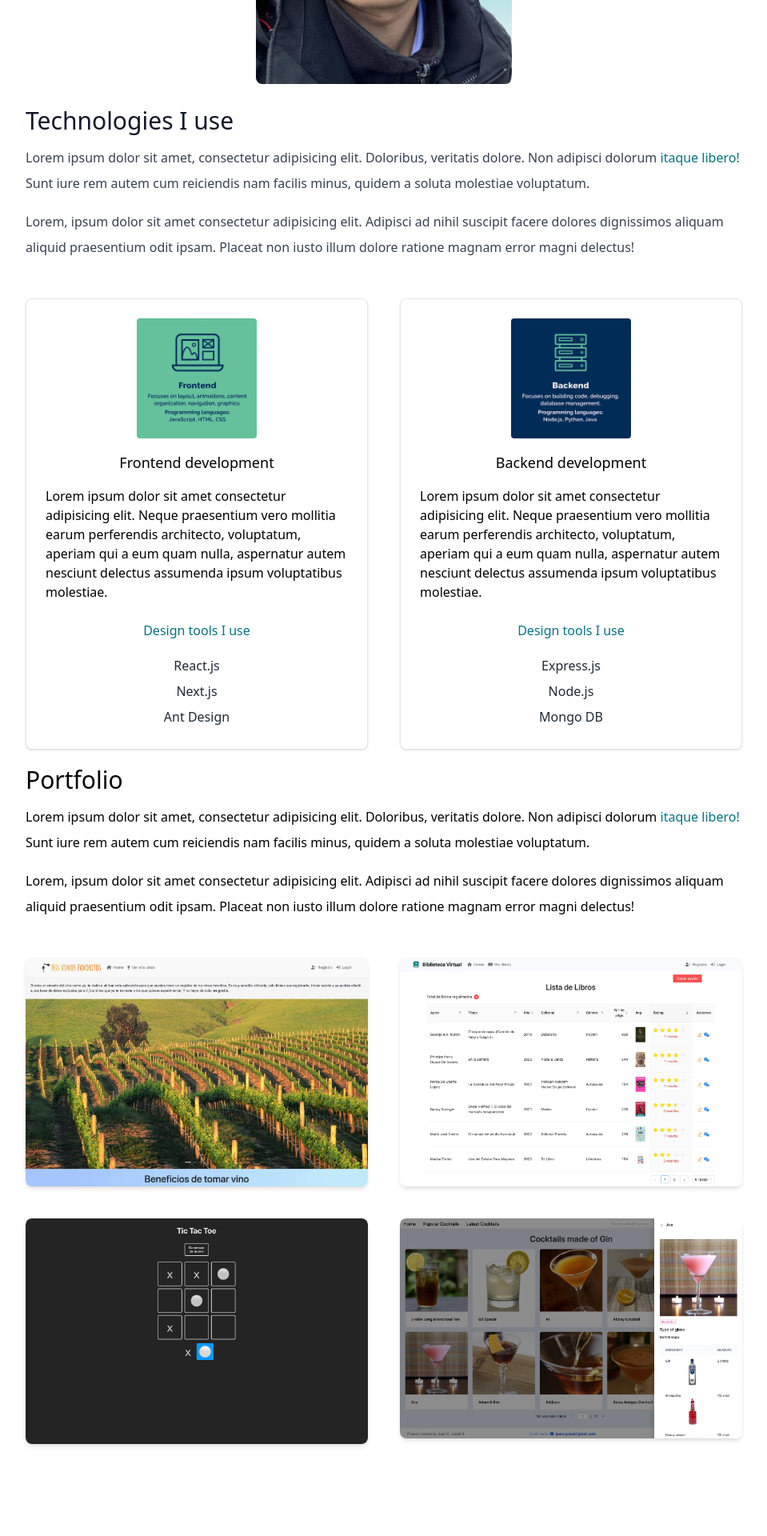
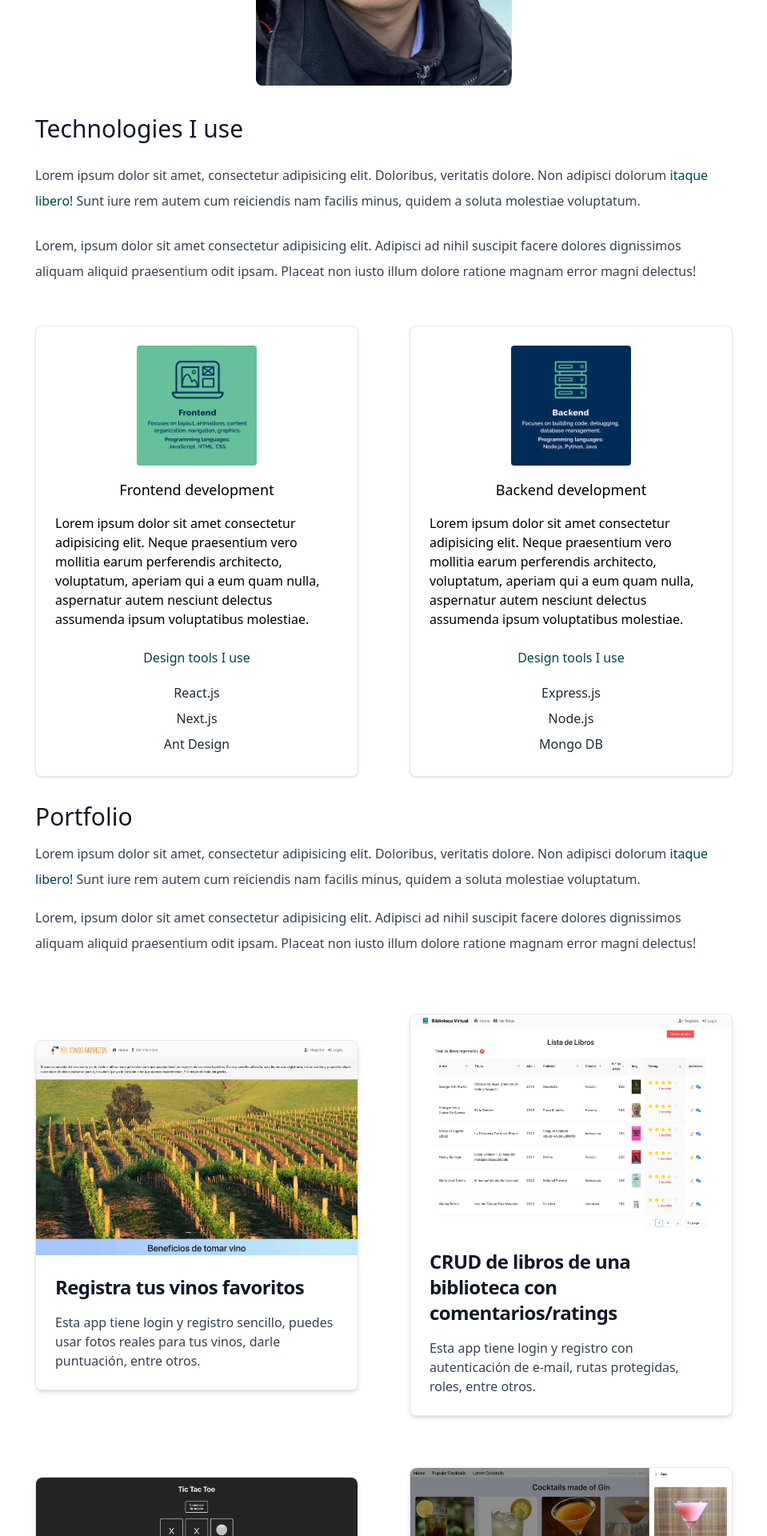
Before and after one commit to juancgalueweb/my-portfolio, a Next.js app: page / in a window 1280 px wide. Shown: the part 760-2680 px from the top of the page at 80% size, without its empty margins (160-1119 px from the left). Before the commit the page ends 2605 px from the top, so only its background shows below. Built offline with nearby package versions, Linux system fonts and the light colour scheme; a web font is replaced by a local one.

Commit message:
Fixing margins, using Cards in portfolio

```diff
--- a/src/pages/components/Hero.tsx
+++ b/src/pages/components/Hero.tsx
@@ -11,7 +11,7 @@ const Hero: FC = () => {
   return (
     <section className='max-w-4xl mx-auto'>
       <div className='text-center p-10'>
-        <h2 className='text-5xl py-2 text-teal-600 font-medium md:text-6xl'>
+        <h2 className='text-5xl py-2 text-teal-900 font-medium md:text-6xl dark:text-[#20C997]'>
           Juan Carlos Galué
         </h2>
         <h3 className='text-2xl py-2 md-text-3xl dark:text-slate-200'>
@@ -50,7 +50,7 @@ const Hero: FC = () => {
           <AiFillTwitterCircle className='text-[#1DA1F2]' />
         </a>
       </div>
-      <div className='relative mx-auto bg-gradient-to-b from-teal-500 rounded-lg mt-10 overflow-hidden w-72 h-80 md:w-80 md:h-96'>
+      <div className='relative mx-auto bg-gradient-to-b from-teal-500 dark:from-green-300 rounded-lg mt-10 overflow-hidden w-72 h-80 md:w-80 md:h-96'>
         <Image
           src={PictureOfMe}
           alt='My pprofile picture'
--- a/src/pages/components/Navbar.tsx
+++ b/src/pages/components/Navbar.tsx
@@ -30,7 +30,7 @@ const Navbar: FC = () => {
           )}
         </li>
         <li>
-          <Button gradientMonochrome='teal' className='ml-8'>
+          <Button outline={true} gradientDuoTone='greenToBlue' className='ml-8'>
             Resume
           </Button>
         </li>
--- a/src/pages/components/Portfolio.tsx
+++ b/src/pages/components/Portfolio.tsx
@@ -1,61 +1,88 @@
-import Image from 'next/image'
-import libraryProject from 'public/biblioteca-mern.webp'
-import cocktailsDBProject from 'public/cocktails-db.webp'
-import winesProject from 'public/mywines-low.jpg'
-import tictactoeProject from 'public/tic-tac-toe.webp'
+import { Card } from 'flowbite-react'
 import { FC } from 'react'
 
 const Portfolio: FC = () => {
   return (
     <section className='max-w-4xl mx-auto'>
-      <div>
-        <h3 className='text-3xl py-1 dark:text-slate-200'>Portfolio</h3>
-        <p className='text-md py-2 leading-8 text-gray-80 dark:text-slate-200'>
+      <div className='p-3'>
+        <h3 className='text-3xl py-1 text-gray-900 dark:text-slate-200'>
+          Portfolio
+        </h3>
+        <p className='text-md py-2 leading-8 text-gray-700 dark:text-slate-200'>
           Lorem ipsum dolor sit amet, consectetur adipisicing elit. Doloribus,
           veritatis dolore. Non adipisci dolorum{' '}
-          <span className='text-teal-600'>itaque libero!</span> Sunt iure rem
-          autem cum reiciendis nam facilis minus, quidem a soluta molestiae
-          voluptatum.
+          <span className='text-teal-900 dark:text-[#20C997]'>
+            itaque libero!
+          </span>{' '}
+          Sunt iure rem autem cum reiciendis nam facilis minus, quidem a soluta
+          molestiae voluptatum.
         </p>
-        <p className='text-md py-2 leading-8 text-gray-80 dark:text-slate-200'>
+        <p className='text-md py-2 leading-8 text-gray-700 dark:text-slate-200'>
           Lorem, ipsum dolor sit amet consectetur adipisicing elit. Adipisci ad
           nihil suscipit facere dolores dignissimos aliquam aliquid praesentium
           odit ipsam. Placeat non iusto illum dolore ratione magnam error magni
           delectus!
         </p>
       </div>
-      <div className='flex flex-col gap-10 py-10 lg:flex-row lg:flex-wrap'>
-        <div className='basis-1/3 flex-1 hover:scale-[1.02] transform transition duration-300'>
-          <Image
-            src={winesProject}
-            alt='mywines app home screen image'
-            className='rounded-lg shadow-md object-cover'
-            placeholder='blur'
-          />
+      <div className='flex flex-col items-center gap-10 py-10 lg:flex-row lg:flex-wrap'>
+        <div className='basis-1/3 flex-1 m-3 hover:scale-[1.02] transform transition duration-300'>
+          <Card
+            href='#'
+            imgAlt='mywines app home screen image'
+            imgSrc='mywines-low.jpg'
+          >
+            <h5 className='text-2xl font-bold tracking-tight text-gray-900 dark:text-white'>
+              Registra tus vinos favoritos
+            </h5>
+            <p className='font-normal text-gray-700 dark:text-gray-400'>
+              Esta app tiene login y registro sencillo, puedes usar fotos reales
+              para tus vinos, darle puntuación, entre otros.
+            </p>
+          </Card>
         </div>
-        <div className='basis-1/3 flex-1 hover:scale-[1.02] transform transition duration-300'>
-          <Image
-            src={libraryProject}
-            alt='library app home screen image'
-            className='rounded-lg shadow-md object-cover'
-            placeholder='blur'
-          />
+        <div className='basis-1/3 flex-1 m-3 hover:scale-[1.02] transform transition duration-300'>
+          <Card
+            href='#'
+            imgAlt='library app home screen image'
+            imgSrc='biblioteca-mern.webp'
+          >
+            <h5 className='text-2xl font-bold tracking-tight text-gray-900 dark:text-white'>
+              CRUD de libros de una biblioteca con comentarios/ratings
+            </h5>
+            <p className='font-normal text-gray-700 dark:text-gray-400'>
+              Esta app tiene login y registro con autenticación de e-mail, rutas
+              protegidas, roles, entre otros.
+            </p>
+          </Card>
         </div>
-        <div className='basis-1/3 flex-1 hover:scale-[1.02] transform transition duration-300'>
-          <Image
-            src={tictactoeProject}
-            alt='tic-tac-toe app home screen image'
-            className='rounded-lg shadow-md object-cover'
-            placeholder='blur'
-          />
+        <div className='basis-1/3 flex-1 m-3 hover:scale-[1.02] transform transition duration-300'>
+          <Card
+            href='#'
+            imgAlt='tic-tac-toe app home screen image'
+            imgSrc='tic-tac-toe.webp'
+          >
+            <h5 className='text-2xl font-bold tracking-tight text-gray-900 dark:text-white'>
+              Juego de tic-tac-toe
+            </h5>
+            <p className='font-normal text-gray-700 dark:text-gray-400'>
+              App sencilla para practicar conceptos básicos de React, como{' '}
+              <i>useState</i>, <i>localStorage</i>
+            </p>
+          </Card>
         </div>
-        <div className='basis-1/3 flex-1 hover:scale-[1.02] transform transition duration-300'>
-          <Image
-            src={cocktailsDBProject}
-            alt='tic-tac-toe app home screen image'
-            className='rounded-lg shadow-md object-cover'
-            placeholder='blur'
-          />
+        <div className='basis-1/3 flex-1 m-3 hover:scale-[1.02] transform transition duration-300'>
+          <Card
+            href='#'
+            imgAlt='cocktails db app home screen'
+            imgSrc='cocktails-db.webp'
+          >
+            <h5 className='text-2xl font-bold tracking-tight text-gray-900 dark:text-white'>
+              BD de cocteles usando la API de Cocktail DB
+            </h5>
+            <p className='font-normal text-gray-700 dark:text-gray-400'>
+              App que consume una API con una extensa base de datos de cocteles
+            </p>
+          </Card>
         </div>
       </div>
     </section>
--- a/src/pages/components/Technologies.tsx
+++ b/src/pages/components/Technologies.tsx
@@ -7,17 +7,19 @@ const Technologies: FC = () => {
   return (
     <section>
       <div className='max-w-4xl mx-auto my-6'>
-        <h3 className='text-3xl py-1 text-gray-900 dark:text-slate-200'>
+        <h3 className='text-3xl p-3 text-gray-900 dark:text-slate-200'>
           Technologies I use
         </h3>
-        <p className='text-md py-2 leading-8 text-gray-700 dark:text-slate-200'>
+        <p className='text-md p-3 leading-8 text-gray-700 dark:text-slate-200'>
           Lorem ipsum dolor sit amet, consectetur adipisicing elit. Doloribus,
           veritatis dolore. Non adipisci dolorum{' '}
-          <span className='text-teal-600'>itaque libero!</span> Sunt iure rem
-          autem cum reiciendis nam facilis minus, quidem a soluta molestiae
-          voluptatum.
+          <span className='text-teal-900 dark:text-[#20C997]'>
+            itaque libero!
+          </span>{' '}
+          Sunt iure rem autem cum reiciendis nam facilis minus, quidem a soluta
+          molestiae voluptatum.
         </p>
-        <p className='text-md py-2 leading-8 text-gray-700 dark:text-slate-200'>
+        <p className='text-md p-3 leading-8 text-gray-700 dark:text-slate-200'>
           Lorem, ipsum dolor sit amet consectetur adipisicing elit. Adipisci ad
           nihil suscipit facere dolores dignissimos aliquam aliquid praesentium
           odit ipsam. Placeat non iusto illum dolore ratione magnam error magni
@@ -25,7 +27,7 @@ const Technologies: FC = () => {
         </p>
       </div>
       <div className='max-w-4xl mx-auto lg:flex gap-10'>
-        <div className='flex flex-col items-center p-6 bg-white border border-gray-200 rounded-lg shadow hover:bg-gray-100 my-4 dark:bg-gray-800 dark:border-gray-700 dark:hover:bg-gray-700 transition-all duration-300 dark:text-slate-200'>
+        <div className='flex flex-col items-center p-6 m-3 bg-white border border-gray-200 rounded-lg shadow hover:bg-gray-100 my-4 dark:bg-gray-800 dark:border-gray-700 dark:hover:bg-gray-700 transition-all duration-300 dark:text-slate-200'>
           <Image
             src={frontend}
             alt='Frontend development image'
@@ -43,12 +45,14 @@ const Technologies: FC = () => {
             aperiam qui a eum quam nulla, aspernatur autem nesciunt delectus
             assumenda ipsum voluptatibus molestiae.
           </p>
-          <h4 className='py-4 text-teal-600'>Design tools I use</h4>
+          <h4 className='py-4 text-teal-900 dark:text-[#20C997]'>
+            Design tools I use
+          </h4>
           <p className='text-gray-800 py-1 dark:text-slate-200'>React.js</p>
           <p className='text-gray-800 py-1 dark:text-slate-200'>Next.js</p>
           <p className='text-gray-800 py-1 dark:text-slate-200'>Ant Design</p>
         </div>
-        <div className='flex flex-col items-center p-6 bg-white border border-gray-200 rounded-lg shadow hover:bg-gray-100 my-4 dark:bg-gray-800 dark:border-gray-700 dark:hover:bg-gray-700 transition-all duration-300 dark:text-slate-200'>
+        <div className='flex flex-col items-center p-6 m-3 bg-white border border-gray-200 rounded-lg shadow hover:bg-gray-100 my-4 dark:bg-gray-800 dark:border-gray-700 dark:hover:bg-gray-700 transition-all duration-300 dark:text-slate-200'>
           <Image
             src={backend}
             alt='Backend development image'
@@ -64,7 +68,9 @@ const Technologies: FC = () => {
             aperiam qui a eum quam nulla, aspernatur autem nesciunt delectus
             assumenda ipsum voluptatibus molestiae.
           </p>
-          <h4 className='py-4 text-teal-600'>Design tools I use</h4>
+          <h4 className='py-4 text-teal-900 dark:text-[#20C997]'>
+            Design tools I use
+          </h4>
           <p className='text-gray-800 py-1 dark:text-slate-200'>Express.js</p>
           <p className='text-gray-800 py-1 dark:text-slate-200'>Node.js</p>
           <p className='text-gray-800 py-1 dark:text-slate-200'>Mongo DB</p>
```
